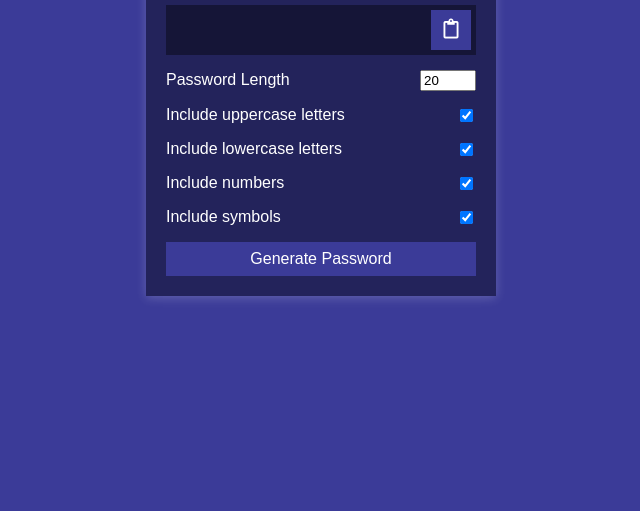
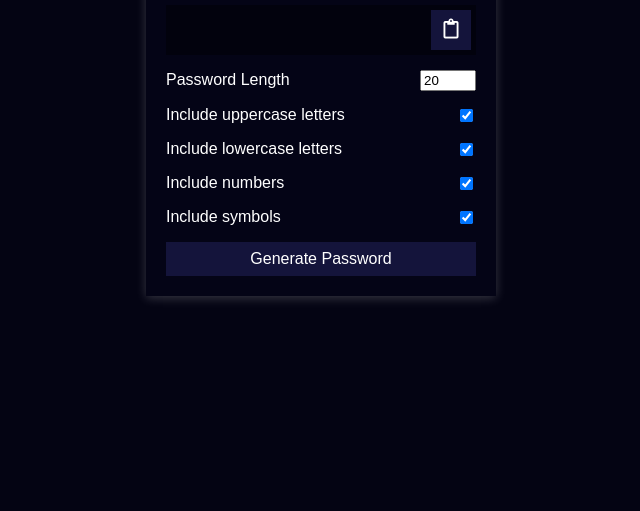
Before and after one commit to GUchechi/Password-Generator, a plain HTML site: page index.html in a window 1280 px wide. Shown: the part 289-800 px from the top of the page, without its empty margins (319-959 px from the left). Drawn offline with Linux system fonts and the light colour scheme; a web font is replaced by a local one.

```diff
--- a/style.css
+++ b/style.css
@@ -5,8 +5,8 @@
 }
 
 body {
-  background-color: #3b3b98;
-  color: #fff;
+  background-color: #040413;
+  color: rgb(255, 255, 255);
   font-family: 'Muli', sans-serif;
   display: flex;
   flex-direction: column;
@@ -24,7 +24,7 @@
 }
 
 .container {
-  background-color: #23235b;
+  background-color: #040416;
   box-shadow: 0px 2px 10px rgba(255, 255, 255, 0.2);
   padding: 20px;
   width: 350px;
@@ -66,7 +66,7 @@
 
 .btn {
   border: none;
-  background-color: #3b3b98;
+  background-color: #14143b;
   color: #fff;
   font-size: 16px;
   padding: 8px 12px;
```
